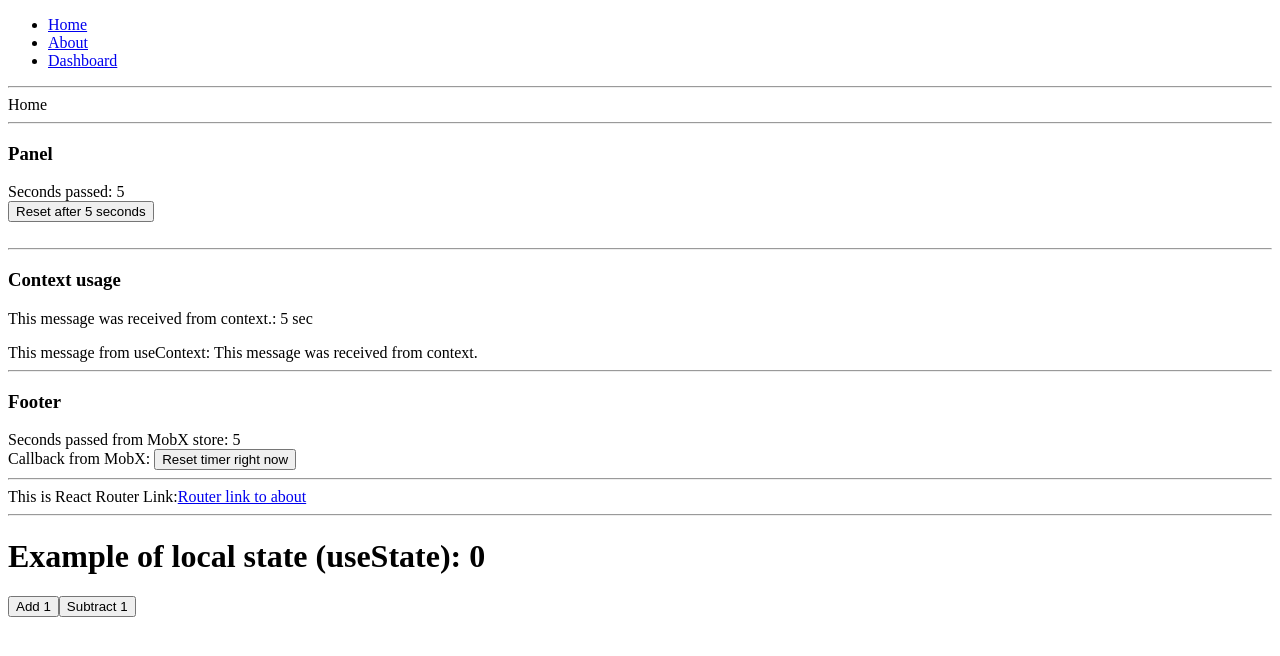
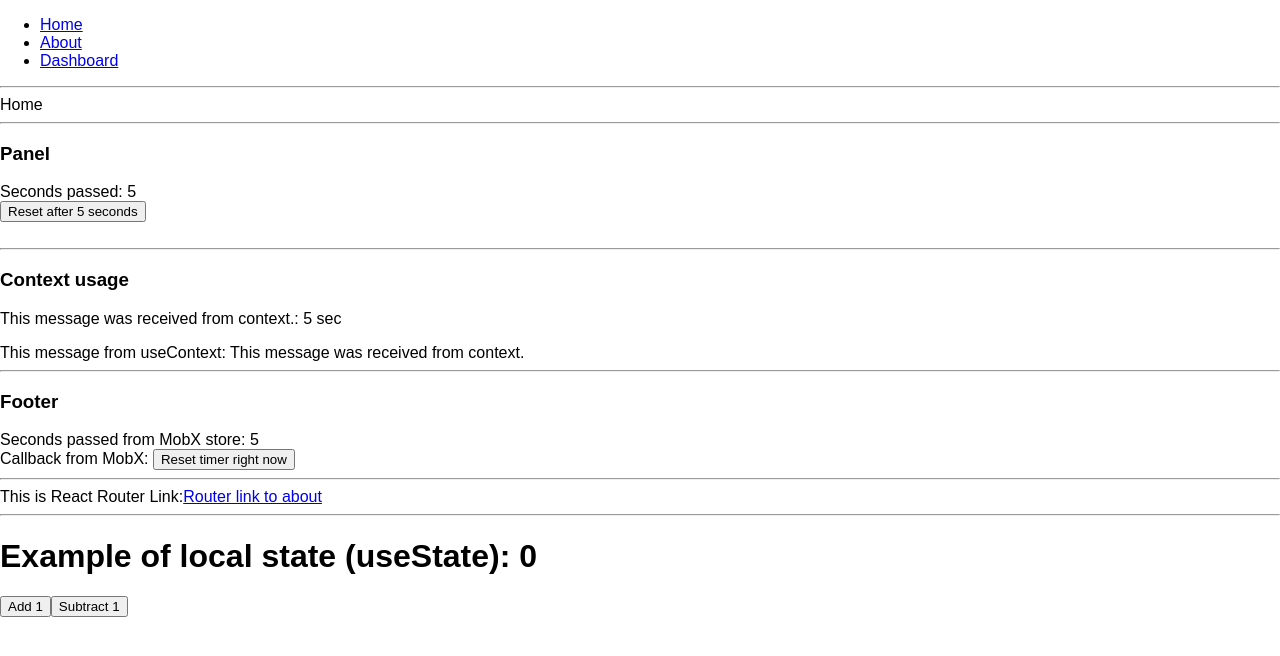
Before and after one commit to andrewklmn/my-react-mobx-boilerplate, a React (Create React App) app: page / in a window 1280 px wide. Shown: the top 656 px of the page. Built offline with nearby package versions, Linux system fonts and the light colour scheme.

Commit message:
Add: autorun and reaction mobx

```diff
--- a/package.json
+++ b/package.json
@@ -1,5 +1,5 @@
 {
-  "name": "my-react-app",
+  "name": "my-react-mobx-app",
   "version": "0.1.0",
   "private": true,
   "dependencies": {
--- a/src/App.css
+++ /dev/null
@@ -1,38 +0,0 @@
-.App {
-  text-align: center;
-}
-
-.App-logo {
-  height: 40vmin;
-  pointer-events: none;
-}
-
-@media (prefers-reduced-motion: no-preference) {
-  .App-logo {
-    animation: App-logo-spin infinite 20s linear;
-  }
-}
-
-.App-header {
-  background-color: #282c34;
-  min-height: 100vh;
-  display: flex;
-  flex-direction: column;
-  align-items: center;
-  justify-content: center;
-  font-size: calc(10px + 2vmin);
-  color: white;
-}
-
-.App-link {
-  color: #61dafb;
-}
-
-@keyframes App-logo-spin {
-  from {
-    transform: rotate(0deg);
-  }
-  to {
-    transform: rotate(360deg);
-  }
-}
--- a/src/App.js
+++ b/src/App.js
@@ -13,7 +13,7 @@ import { AppDataProvider } from './context';
 import Panel from "./components/Panel";
 import Footer from "./components/Footer";
 
-import './App.css';
+import './global.css';
 
 const App = () => {
   useEffect(() => {
--- /dev/null
+++ b/src/global.css
@@ -0,0 +1,6 @@
+body {
+  margin: 0;
+  padding: 0;
+
+  font-family: sans-serif;
+}
--- a/src/stores/timerStore.js
+++ b/src/stores/timerStore.js
@@ -1,6 +1,6 @@
 // Example of store
 
-import { makeAutoObservable } from "mobx";
+import { makeAutoObservable, autorun, reaction } from "mobx";
 
 const defaultState = 0;
 
@@ -34,6 +34,24 @@ function createTimerStore(defaultState){
 
 const timerStore = createTimerStore(defaultState);
 
+
+// autorun on every
+autorun(() => {
+  console.log('=== AUTORUN ====');
+  console.log(`Seconds passed ${timerStore.secondsPassed}`);
+});
+
+// reaction to change of something in store
+reaction(
+  () => timerStore.secondsPassed,
+  time => {
+    if (time < 10) {
+        console.log("Less than 10!")
+    } else {
+        console.log("10 or more!")
+    }
+  });
+
 setInterval(() => {
   timerStore.increaseTimer()
 }, 1000)
```
